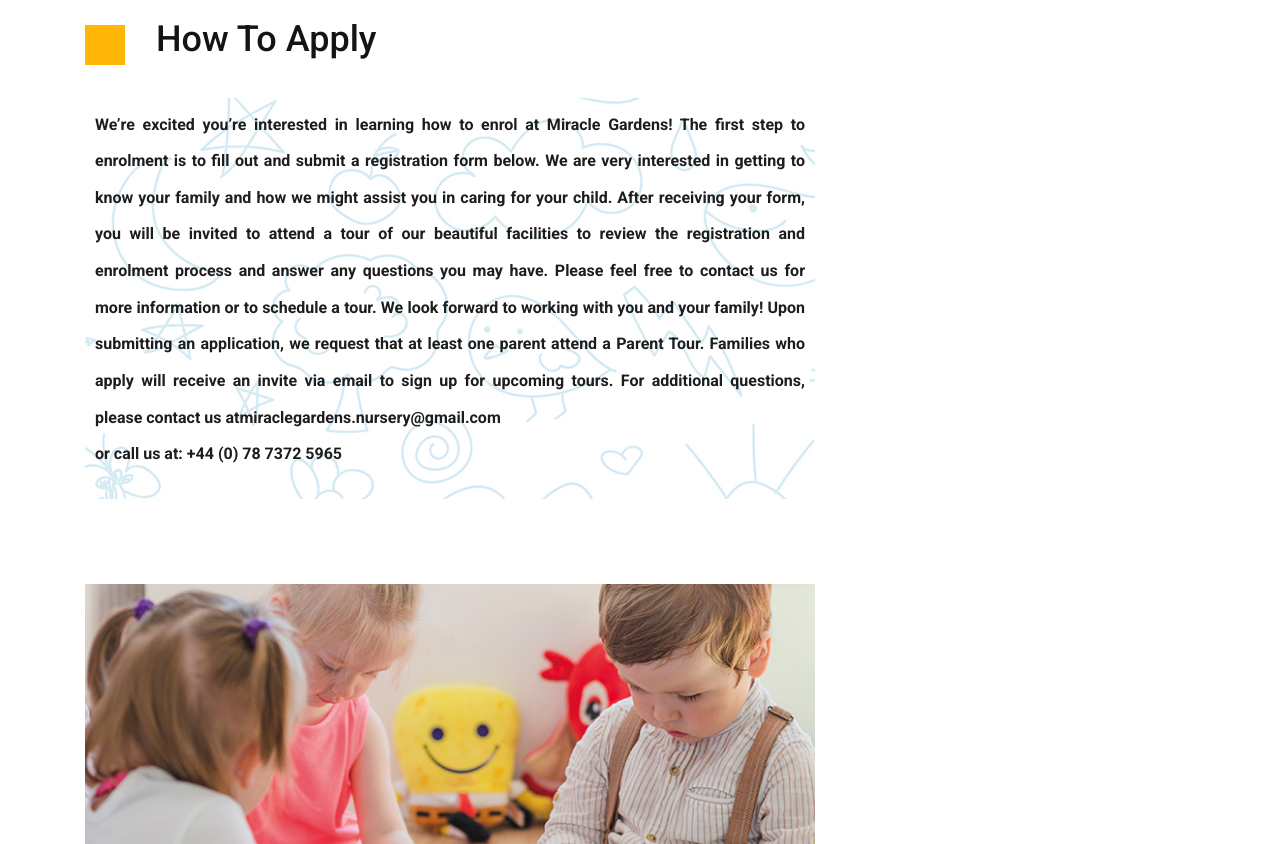
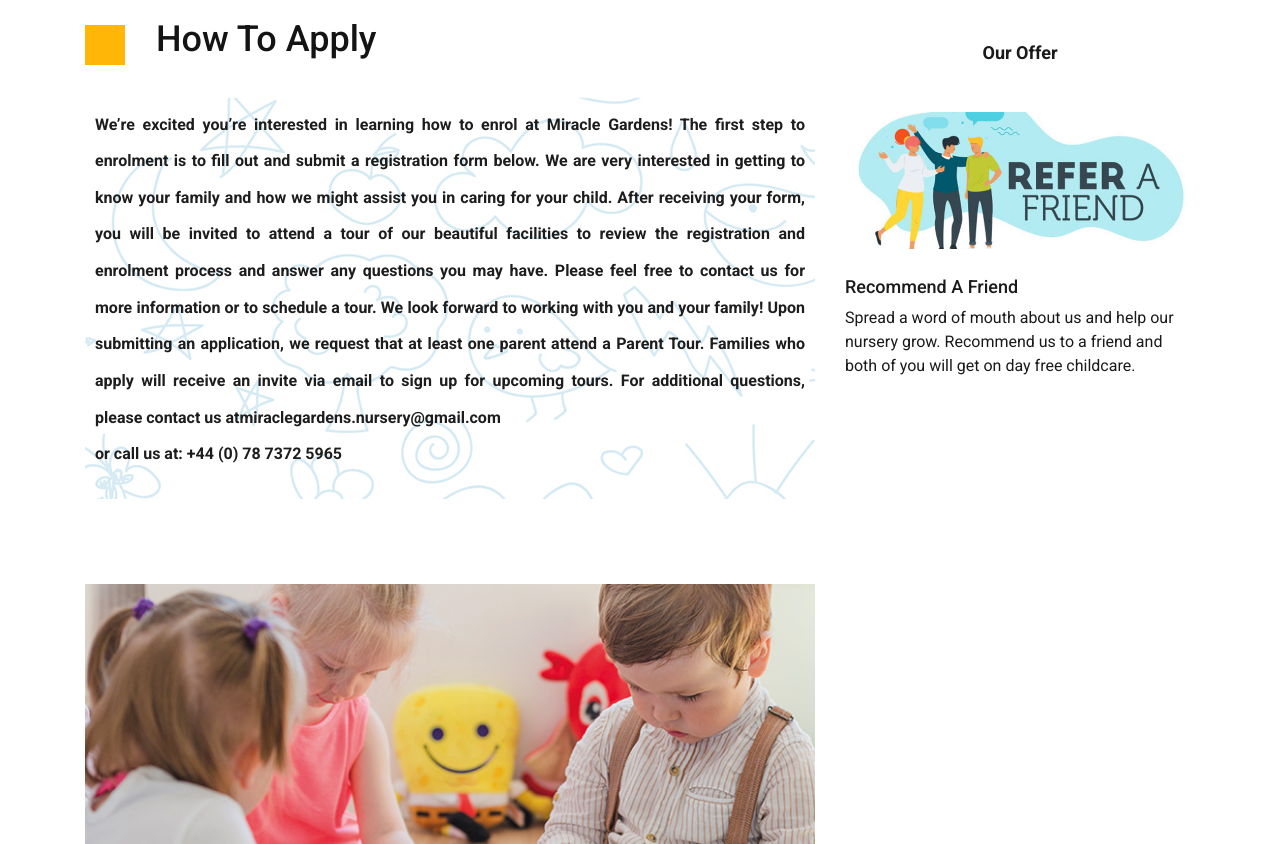
Before and after one commit to MiracleGardensNursery/Nusery.github.io, a plain HTML site: page company.html in a window 1280 px wide. Shown: the part 957-1801 px from the top of the page. Drawn offline with nearby package versions, Linux system fonts and the light colour scheme.

Commit message:
апап

```diff
--- a/company.html
+++ b/company.html
@@ -288,7 +288,37 @@
 
 						<!-- Latest Posts -->
 
+						<!-- Archives -->
+						<div class="sidebar_section">
+							<div class="sidebar_section_title">
+								<h3>Our Offer</h3>
+							</div>
 
+							<div class="latest_posts">
+
+								<!-- Latest Post -->
+								<div class="latest_post">
+									<div class="latest_post_image">
+										<a href="vacancies.html"><img src="images/latest_7.jpg" alt="https://unsplash.com/@dsmacinnes"></a>
+									</div>
+									<div class="latest_post_title"><a href="vacancies.html">Recommend A Friend </a></div>
+									<div class="latest_post_meta">
+
+										<span>Spread a word of mouth about us and help our nursery grow.
+											Recommend us to a friend and both of you will get on day free childcare.
+											</span>
+
+									</div>
+								</div>
+
+								<!-- Latest Post -->
+
+
+							</div>
+
+
+
+						</div>
 
 						<!-- Tags -->
 
```
Also changed, not shown: images/latest_7.jpg (added).
